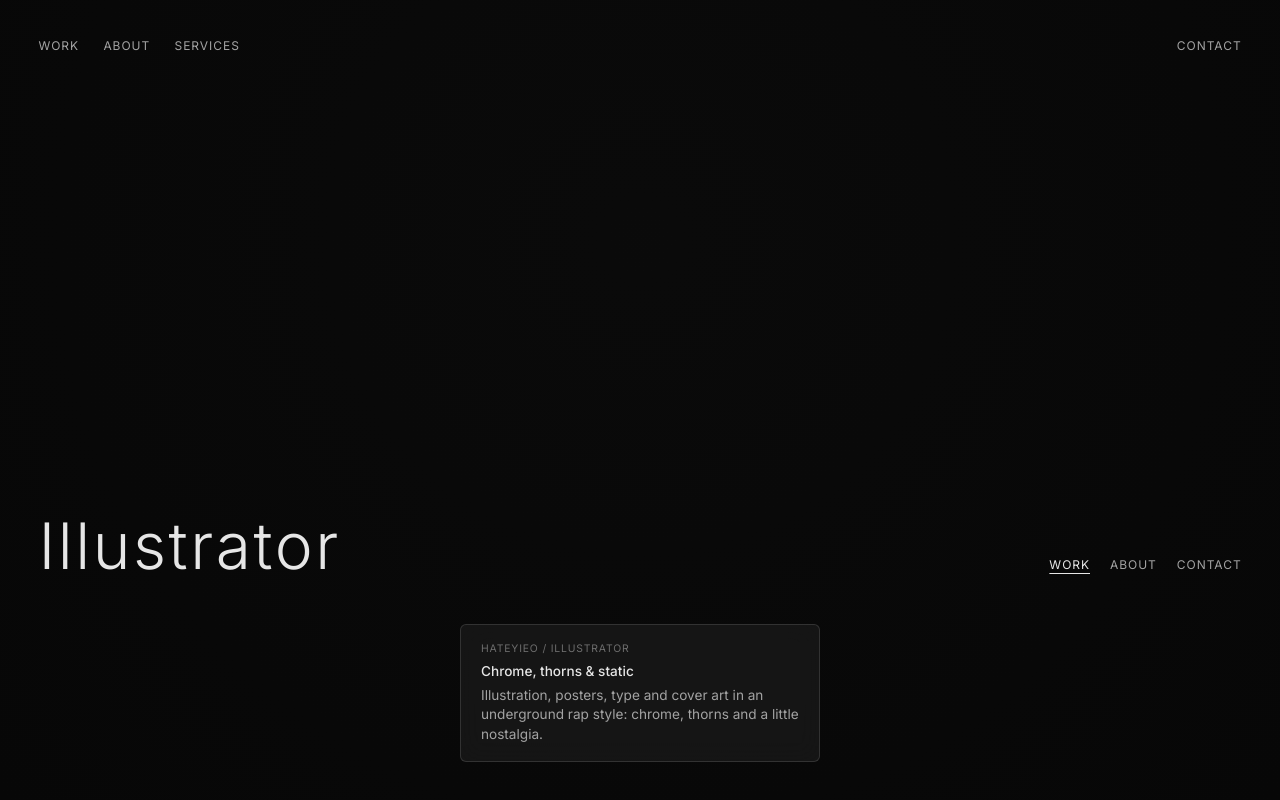
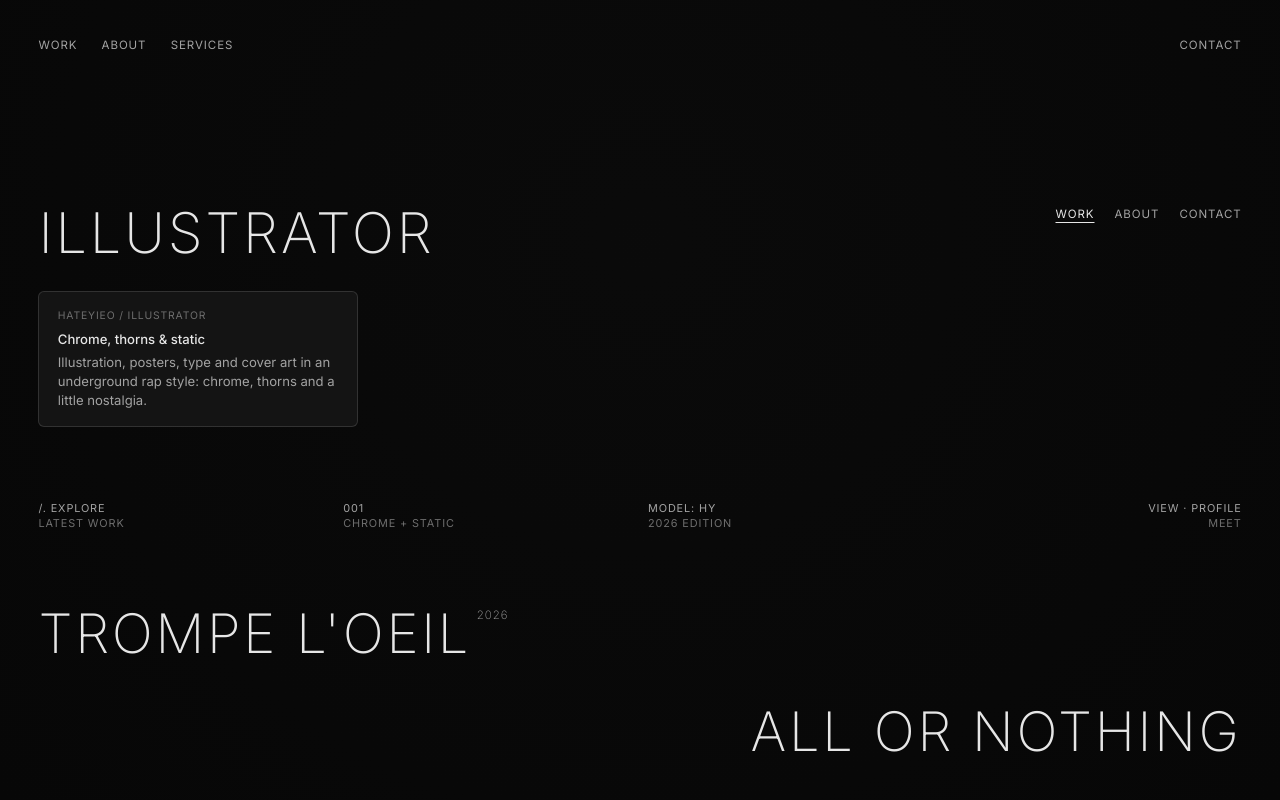
Before and after one commit to hateyieo/art-portfolio, a plain HTML site: page index.html in a window 1280 px wide. Drawn offline with Linux system fonts and the light colour scheme.

Commit message:
Refactor styles and structure in index.html

```diff
--- a/index.html
+++ b/index.html
@@ -17,7 +17,7 @@
   --g3: #a3a3a3;
   --w: #e6e6e6;
   --sans: 'Inter', system-ui, -apple-system, 'Helvetica Neue', Arial, sans-serif;
-  /* Paste your complete base64 string or an image path here */
+  /* Paste your complete base64 string or image URL here */
   --bg: none;
 }
 
@@ -61,7 +61,7 @@ html, body {
 .hero .haze {
   position: absolute;
   inset: 0;
-  background: radial-gradient(circle at 50% 30%, rgba(16, 16, 16, 0.35), rgba(7, 7, 7, 0.88));
+  background: radial-gradient(circle at 50% 30%, rgba(16, 16, 16, 0.35), rgba(7, 7, 7, 0.9));
   z-index: 1;
 }
 
@@ -75,6 +75,7 @@ html, body {
   display: flex;
   flex-direction: column;
   justify-content: space-between;
+  gap: 3rem;
 }
 
 .nav {
@@ -82,7 +83,7 @@ html, body {
   align-items: center;
   justify-content: space-between;
   gap: 1rem;
-  font-size: 0.75rem;
+  font-size: 0.72rem;
   letter-spacing: 0.08em;
 }
 
@@ -100,32 +101,62 @@ html, body {
   color: var(--w);
 }
 
-/* Places ILLUSTRATOR and links on row 1, and .glass below on row 2 */
+/* Top row: ILLUSTRATOR + glass card stacked on left, WORK / ABOUT / CONTACT on right */
 .hrow {
   display: grid;
   grid-template-columns: 1fr auto;
-  align-items: baseline;
-  row-gap: 2.5rem;
-  column-gap: 1.5rem;
-  margin-top: auto;
+  align-items: start;
+  gap: 1.5rem;
+}
+
+.hleft {
+  display: flex;
+  flex-direction: column;
+  align-items: flex-start;
+  gap: 1.5rem;
 }
 
 .hrow .big {
-  grid-column: 1;
-  grid-row: 1;
   margin: 0;
-  font-size: clamp(2rem, 5vw, 4rem);
-  font-weight: 300;
-  letter-spacing: 0.04em;
+  font-size: clamp(2rem, 4.5vw, 3.5rem);
+  font-weight: 200;
+  letter-spacing: 0.05em;
+  text-transform: uppercase;
+}
+
+.glass {
+  max-width: 320px;
+  padding: 1rem 1.15rem;
+  background: rgba(27, 27, 27, 0.68);
+  border: 1px solid rgba(230, 230, 230, 0.14);
+  backdrop-filter: blur(12px);
+  border-radius: 6px;
+  font-size: 0.82rem;
+  line-height: 1.45;
+  color: var(--g3);
+}
+
+.glass small {
+  display: block;
+  font-size: 0.65rem;
+  letter-spacing: 0.08em;
+  color: var(--g2);
+  margin-bottom: 0.4rem;
+}
+
+.glass b {
+  display: block;
+  color: var(--w);
+  font-weight: 500;
+  margin-bottom: 0.3rem;
 }
 
 .hrow .hl {
-  grid-column: 2;
-  grid-row: 1;
   display: flex;
   gap: 1.25rem;
-  font-size: 0.75rem;
+  font-size: 0.72rem;
   letter-spacing: 0.08em;
+  padding-top: 0.5rem;
 }
 
 .hrow .hl a {
@@ -140,52 +171,76 @@ html, body {
   text-underline-offset: 4px;
 }
 
-.hrow .glass {
-  grid-column: 1 / -1;
-  grid-row: 2;
-  justify-self: center;
-  max-width: 360px;
-  padding: 1rem 1.25rem;
-  background: rgba(27, 27, 27, 0.72);
-  border: 1px solid rgba(230, 230, 230, 0.14);
-  backdrop-filter: blur(12px);
-  border-radius: 6px;
-  font-size: 0.85rem;
-  line-height: 1.45;
+/* Middle metadata strip */
+.meta-strip {
+  display: grid;
+  grid-template-columns: repeat(4, minmax(0, 1fr));
+  gap: 1rem;
+  font-size: 0.68rem;
+  letter-spacing: 0.08em;
+  line-height: 1.4;
+  color: var(--g2);
+}
+
+.meta-strip .top-line {
   color: var(--g3);
 }
 
-.hrow .glass small {
-  display: block;
-  font-size: 0.65rem;
-  letter-spacing: 0.08em;
-  color: var(--g2);
-  margin-bottom: 0.35rem;
+.meta-strip .align-right {
+  text-align: right;
 }
 
-.hrow .glass b {
-  display: block;
-  color: var(--w);
-  font-weight: 500;
-  margin-bottom: 0.25rem;
+/* Lower display statements */
+.lower-lockup {
+  display: flex;
+  flex-direction: column;
+  gap: 2.5rem;
 }
 
-@media (max-width: 640px) {
+.display-left {
+  margin: 0;
+  font-size: clamp(2rem, 4.5vw, 3.4rem);
+  font-weight: 200;
+  letter-spacing: 0.05em;
+  line-height: 1.05;
+  display: inline-flex;
+  align-items: flex-start;
+  gap: 0.35rem;
+}
+
+.display-left .sup-yr {
+  font-size: 0.72rem;
+  letter-spacing: 0.08em;
+  color: var(--g3);
+  margin-top: 0.25rem;
+}
+
+.display-right {
+  margin: 0;
+  align-self: flex-end;
+  text-align: right;
+  font-size: clamp(2rem, 4.5vw, 3.4rem);
+  font-weight: 200;
+  letter-spacing: 0.05em;
+  line-height: 1.1;
+}
+
+@media (max-width: 720px) {
   .hrow {
     grid-template-columns: 1fr;
-    row-gap: 1.5rem;
   }
 
-  .hrow .hl {
-    grid-column: 1;
-    grid-row: 2;
+  .meta-strip {
+    grid-template-columns: repeat(2, minmax(0, 1fr));
   }
 
-  .hrow .glass {
-    grid-column: 1;
-    grid-row: 3;
-    justify-self: stretch;
-    max-width: none;
+  .meta-strip .align-right {
+    text-align: left;
+  }
+
+  .display-right {
+    align-self: flex-start;
+    text-align: left;
   }
 }
 </style>
@@ -206,20 +261,52 @@ html, body {
         <a href="#contact">contact <span class="grid-i"><i></i><i></i><i></i><i></i></span></a>
       </div>
     </nav>
+
     <div class="lg main" role="img" aria-label="hateyieo"></div>
+
     <div class="hrow">
-      <h1 class="big">Illustrator</h1>
-      <div class="glass">
-        <small class="up">hateyieo / illustrator</small>
-        <b>Chrome, thorns &amp; static</b>
-        Illustration, posters, type and cover art in an underground rap style: chrome, thorns and a little nostalgia.
+      <div class="hleft">
+        <h1 class="big">Illustrator</h1>
+        <div class="glass">
+          <small class="up">hateyieo / illustrator</small>
+          <b>Chrome, thorns &amp; static</b>
+          Illustration, posters, type and cover art in an underground rap style: chrome, thorns and a little nostalgia.
+        </div>
       </div>
+
       <div class="hl up">
         <a class="on" href="#work">work</a>
         <a href="#about">about</a>
         <a href="#contact">contact</a>
       </div>
     </div>
+
+    <div class="meta-strip up">
+      <div>
+        <div class="top-line">/. EXPLORE</div>
+        <div>LATEST WORK</div>
+      </div>
+      <div>
+        <div class="top-line">001</div>
+        <div>CHROME + STATIC</div>
+      </div>
+      <div>
+        <div class="top-line">MODEL: HY</div>
+        <div>2026 EDITION</div>
+      </div>
+      <div class="align-right">
+        <div class="top-line">VIEW · PROFILE</div>
+        <div>MEET</div>
+      </div>
+    </div>
+
+    <div class="lower-lockup">
+      <p class="display-left up">
+        <span>trompe l'oeil</span>
+        <span class="sup-yr">2026</span>
+      </p>
+      <p class="display-right up">ALL OR NOTHING</p>
+    </div>
   </div>
 </header>
 </body>
```
